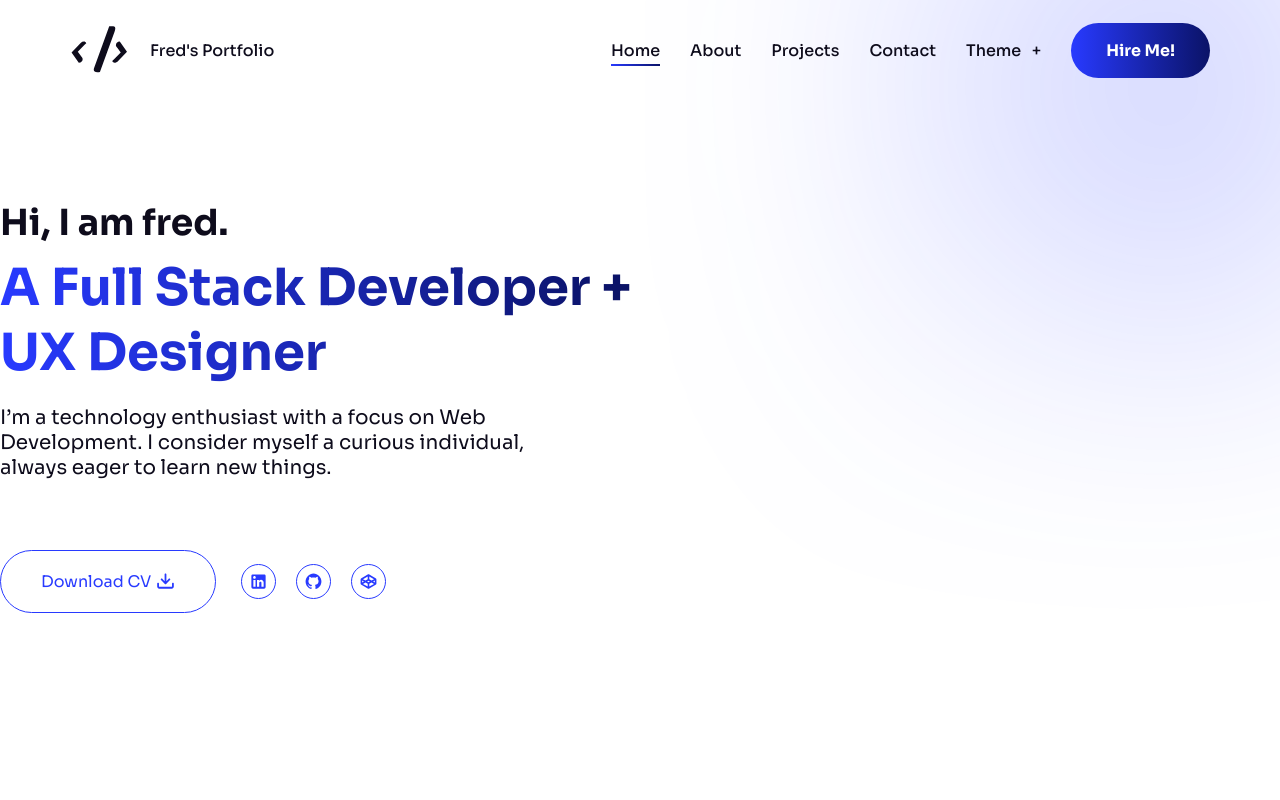
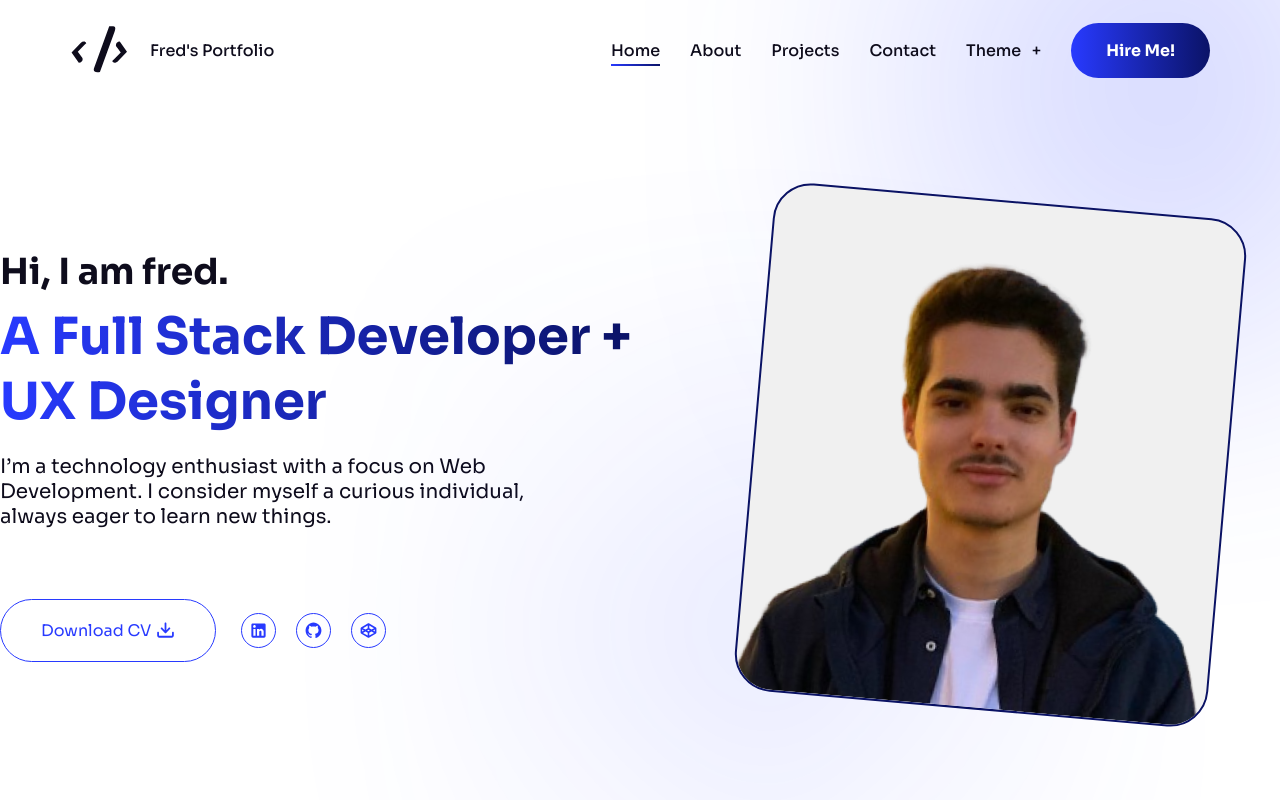
Before and after one commit to TwickE/Portfolio-Old, a React (Vite) app: page / in a window 1280 px wide. Shown: the top 800 px of the page. Built offline with nearby package versions, Linux system fonts and the light colour scheme.

Commit message:
Added the profile photo the HeroSection

```diff
--- a/src/components/HeroSection.css
+++ b/src/components/HeroSection.css
@@ -83,3 +83,40 @@
 .social-button:hover > svg {
     fill: #FFFFFF;
 }
+
+.container-photo {
+    width: 50%;
+    display: flex;
+    justify-content: center;
+    align-items: center;
+    position: relative;
+}
+
+.container-photo::before {
+    content: '';
+    position: absolute;
+    bottom: 0;
+    left: 0;
+    width: 220px;
+    height: 220px;
+    border-radius: 50%;
+    background: var(--radial-gradient);
+    filter: blur(150px);
+    margin-left: -5%;
+    margin-bottom: -5%;
+}
+
+.profile-photo {
+    width: 475px;
+    height: 510px;
+    border: 2px solid var(--secondary-color);
+    border-radius: 38px;
+    rotate: 5deg;
+    background: var(--profile-photo-border-color);
+    transition: 0.4s;
+}
+
+.profile-photo:hover {
+    border: 2px solid var(--primary-color);
+    rotate: 0deg;
+}
--- a/src/components/HeroSection.jsx
+++ b/src/components/HeroSection.jsx
@@ -2,6 +2,7 @@ import './HeroSection.css'
 import OutlineButton from './sub-components/OutlineButton.jsx'
 import CV from '../assets/CV.pdf'
 import iconsFile from '../assets/icons.svg'
+import profilePhoto from '../assets/profilePhoto.webp'
 
 function HeroSection() {
     const downloadCV = () => {
@@ -48,6 +49,9 @@ function HeroSection() {
                     </a>
                 </div>
             </div>
+            <div className='container-photo'>
+                <img className='profile-photo' src={profilePhoto} alt="Profile Photo"/>
+            </div>
         </main>
 
     )
--- a/src/index.css
+++ b/src/index.css
@@ -8,6 +8,7 @@
     --text-color: #0E0C1C;
     --grey: #747779;
     --form-border-color: #0A1264;
+    --profile-photo-border-color: #F0F0F0;
     --button-gradient: linear-gradient(to right, var(--primary-color) 0%, var(--secondary-color) 51%, var(--primary-color) 100%);
     --text-gradient: linear-gradient(to right, var(--primary-color) 0%, var(--secondary-color) 100%);
     --radial-gradient: linear-gradient(260deg, var(--primary-color) 0%, rgba(67, 84, 210, 0) 100%)
@@ -23,6 +24,7 @@
     --text-color: #FFFFFF;
     --grey: #747779;
     --form-border-color: #22272C;
+    --profile-photo-border-color: #0F0F0F;
     --button-gradient: linear-gradient(to right, var(--primary-color) 0%, var(--secondary-color) 51%, var(--primary-color) 100%);
     --text-gradient: linear-gradient(to right, var(--primary-color) 0%, #ffffff 100%);
     --radial-gradient: linear-gradient(260deg, var(--primary-color) 0%, rgba(67, 84, 210, 0) 100%)
```
Also changed, not shown: src/assets/profilePhoto.webp (added).
